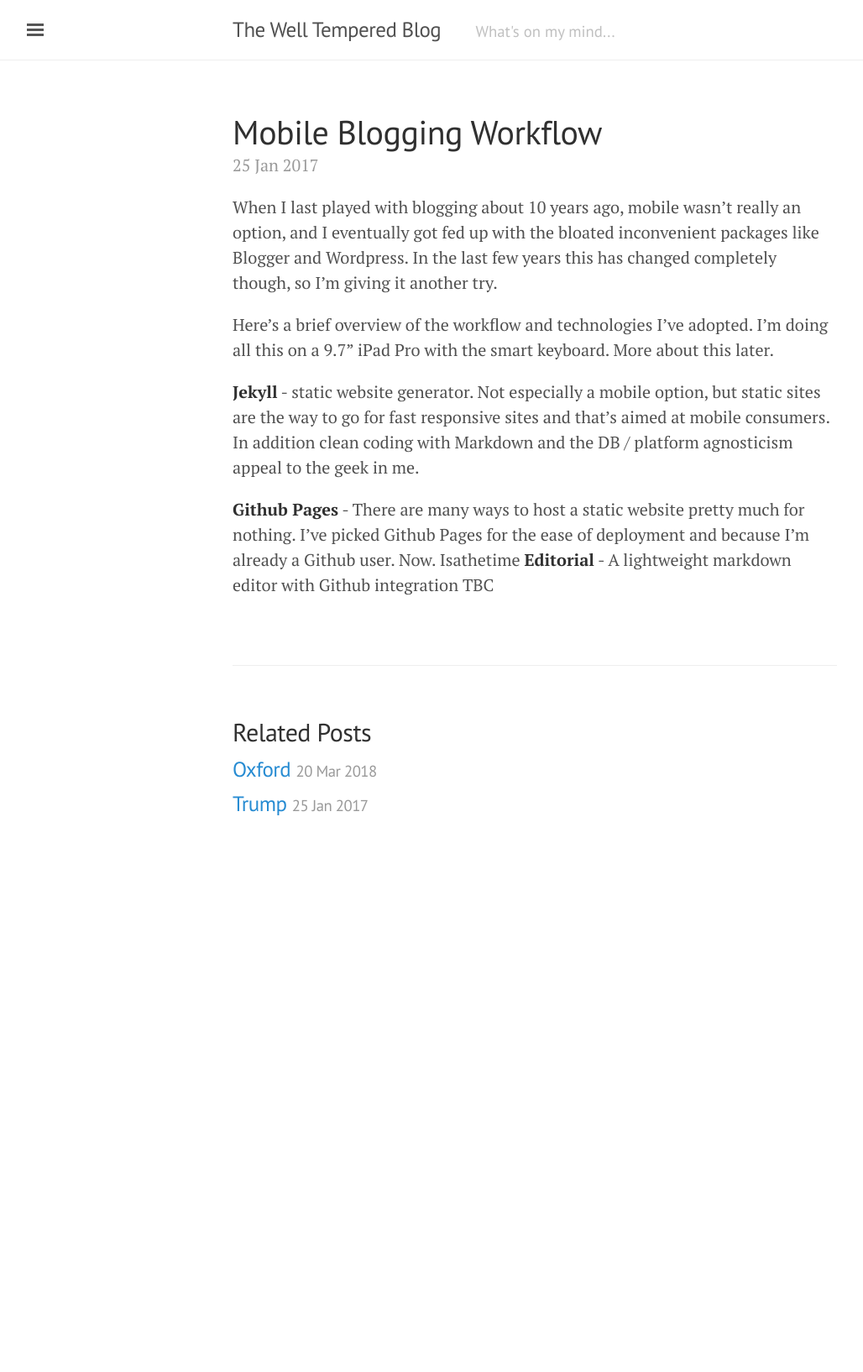
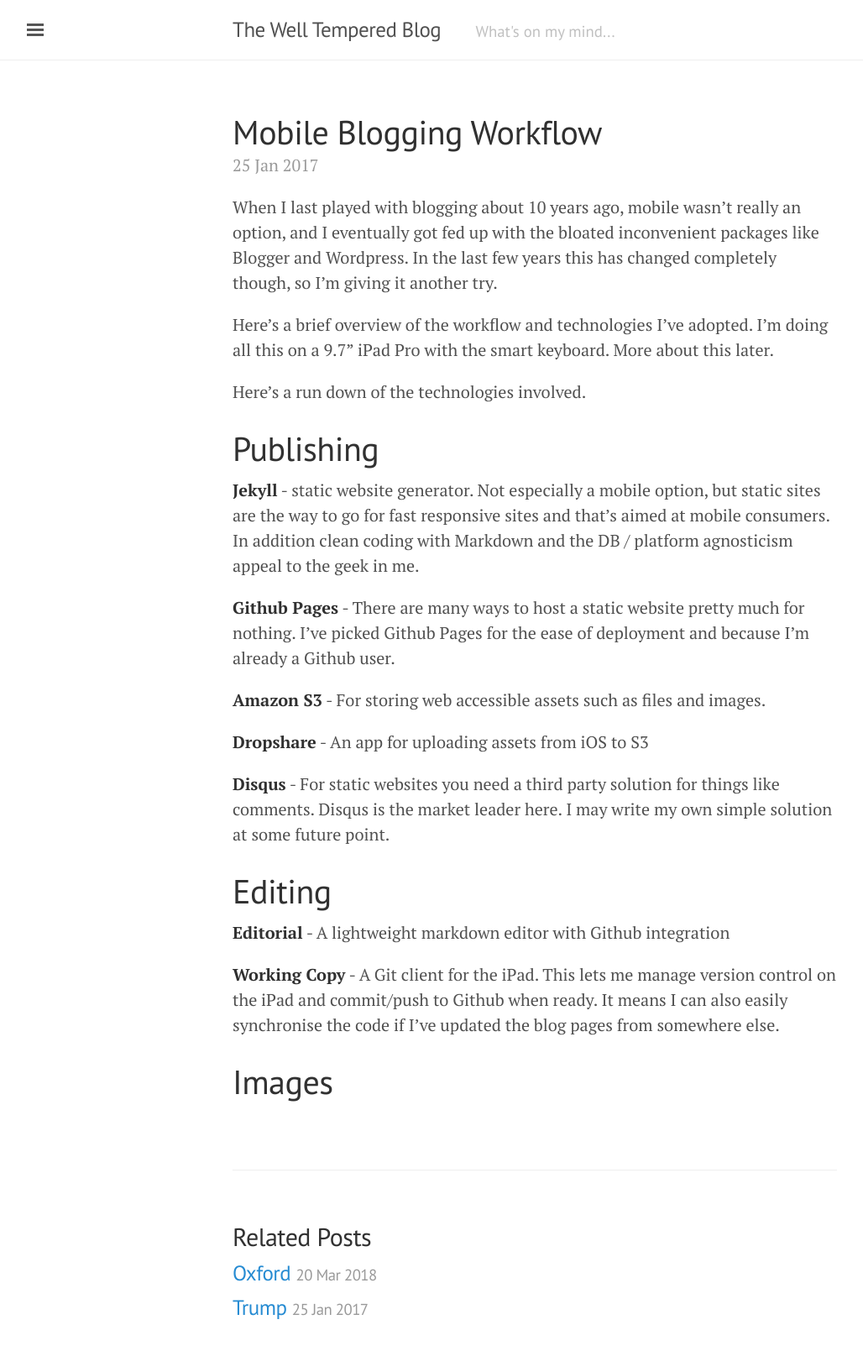
Before and after one commit to Richardtugwell/richardtugwell.github.io, a Jekyll site: the page built from _posts/2017-01-25-Mobile-Blogging-Workflow.md, in a window 1280 px wide. Shown: the whole page at 84% size, without its empty margins (3-1031 px from the left). Built offline with Jekyll 4.4.1, drawn with Linux system fonts in a browser that asks for light colours; comment, search, counter and statistics services are not loaded; before the commit the page ends 1033 px from its top, so only the background shows below that.

Commit message:
blog workflow

```diff
--- a/_posts/2017-01-25-Mobile-Blogging-Workflow.md
+++ b/_posts/2017-01-25-Mobile-Blogging-Workflow.md
@@ -7,9 +7,24 @@
 
 Here's a brief overview of the workflow and technologies I've adopted. I'm doing all this on a 9.7" iPad Pro with the smart keyboard. More about this later.
 
+Here's a run down of the technologies involved.
+
+# Publishing
+
 **Jekyll** - static website generator. Not especially a mobile option, but static sites are the way to go for fast responsive sites and that's aimed at mobile consumers. In addition clean coding with Markdown and the DB / platform agnosticism appeal to the geek in me.
 
 **Github Pages** - There are many ways to host a static website pretty much for nothing. I've picked Github Pages for the ease of deployment and because I'm already a Github user.
-Now. Isathetime
+
+**Amazon S3** - For storing web accessible assets such as files and images.
+
+**Dropshare** - An app for uploading assets from iOS to S3
+
+**Disqus** - For static websites you need a third party solution for things like comments. Disqus is the market leader here. I may write my own simple solution at some future point.
+
+# Editing
+
 **Editorial** - A lightweight markdown editor with Github integration
-TBC
+
+**Working Copy** - A Git client for the iPad. This lets me manage version control on the iPad and commit/push to Github when ready. It means I can also easily synchronise the code if I've updated the blog pages from somewhere else.
+
+# Images
```
Also changed, not shown: _posts/2018-03-20-Oxford.md (+3 -8 lines).
